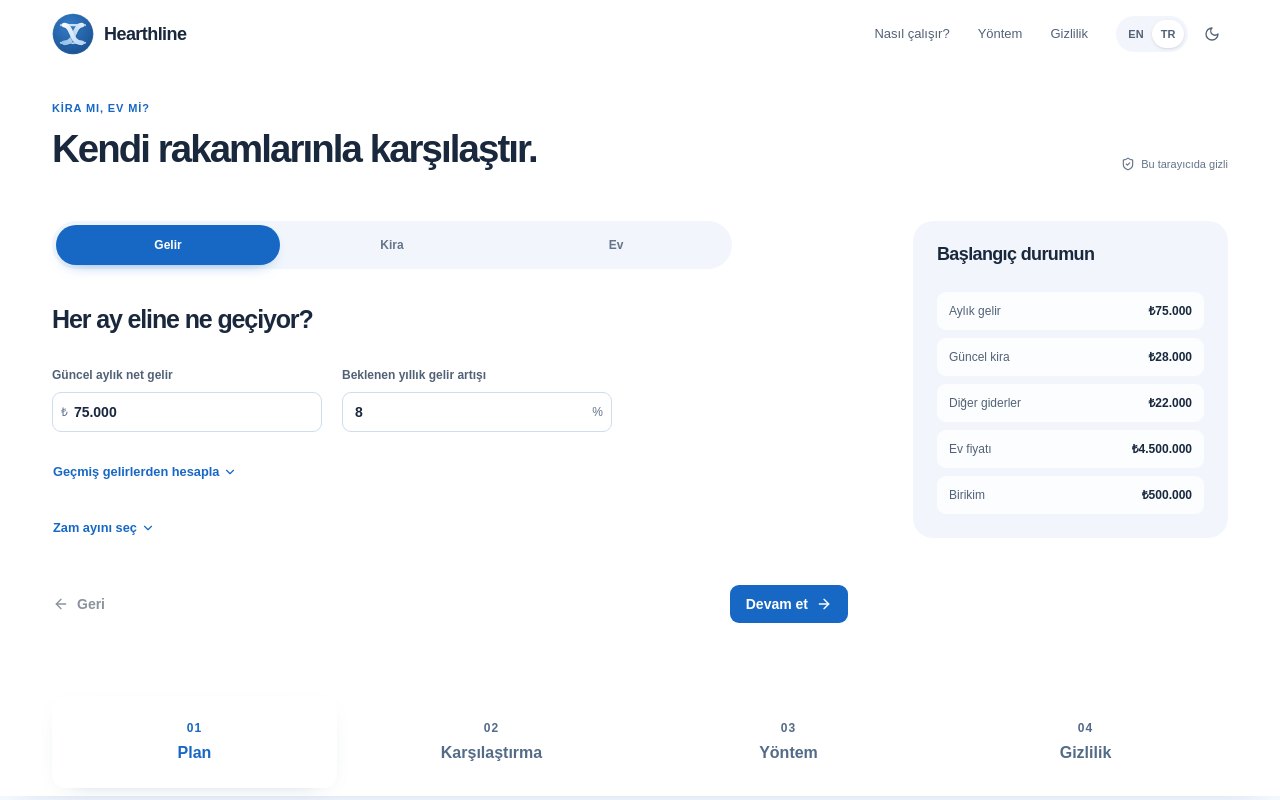
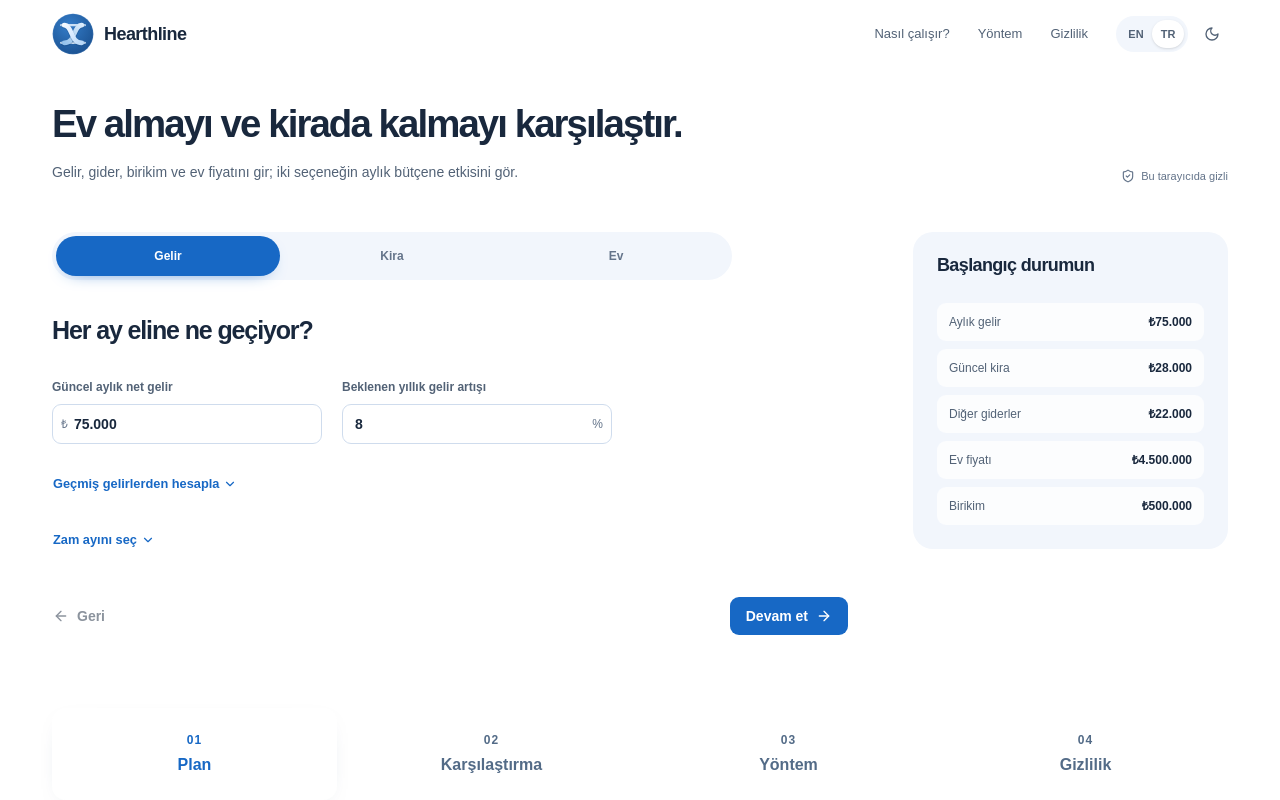
Before and after one commit to senturkberkin/hearthline, a React (Vite) app in the folder design-preview/: page / in a window 1280 px wide. Shown: the top 800 px of the page. Built offline with nearby package versions, Linux system fonts and the light colour scheme.

Commit message:
Introduce simulator plainly

```diff
--- a/design-preview/src/pages/setup.tsx
+++ b/design-preview/src/pages/setup.tsx
@@ -60,7 +60,7 @@ export function SetupPage({ embedded = false, onComplete }: { embedded?: boolean
   return <div className={embedded ? "bg-background text-foreground" : "min-h-screen bg-background text-foreground"}>
     {!embedded && <BrandHeader mode="app" />}
     <Content className="mx-auto max-w-[1240px] px-5 pb-16 pt-8 sm:px-8">
-      <div className="flex flex-wrap items-end justify-between gap-4 pb-6"><div><p className="text-[11px] font-semibold tracking-[.08em] text-primary uppercase">{embedded ? tx("Rent or buy?", "Kira mı, ev mi?") : tx("Your scenario", "Senaryon")}</p><h1 className="mt-2 text-[clamp(1.85rem,3vw,2.65rem)] leading-tight font-semibold tracking-[-.05em]">{embedded ? tx("Compare with your own numbers.", "Kendi rakamlarınla karşılaştır.") : tx("Start with what you know.", "Bildiklerinle başla.")}</h1></div><span className="inline-flex items-center gap-1.5 text-[11px] text-muted-foreground"><ShieldCheck className="size-3.5" />{tx("Private in this browser", "Bu tarayıcıda gizli")}</span></div>
+      <div className="flex flex-wrap items-end justify-between gap-4 pb-6"><div><h1 className="max-w-[760px] text-[clamp(1.85rem,3vw,2.65rem)] leading-tight font-semibold tracking-[-.05em]">{tx("Compare buying a home with renting.", "Ev almayı ve kirada kalmayı karşılaştır.")}</h1><p className="mt-3 max-w-[680px] text-[14px] leading-6 text-ink-soft">{tx("Enter your income, expenses, savings and home price to see how each path affects your monthly budget.", "Gelir, gider, birikim ve ev fiyatını gir; iki seçeneğin aylık bütçene etkisini gör.")}</p></div><span className="inline-flex items-center gap-1.5 text-[11px] text-muted-foreground"><ShieldCheck className="size-3.5" />{tx("Private in this browser", "Bu tarayıcıda gizli")}</span></div>
       <div className="grid gap-10 pt-6 lg:grid-cols-[minmax(0,1fr)_315px] lg:gap-16">
         <div className="min-w-0">
           <div className="step-switcher mb-8 grid max-w-[680px] grid-cols-3 rounded-full bg-muted p-1" role="group" aria-label={tx(`Step ${step + 1} of 3`, `3 adımın ${step + 1}. adımı`)}>
```
